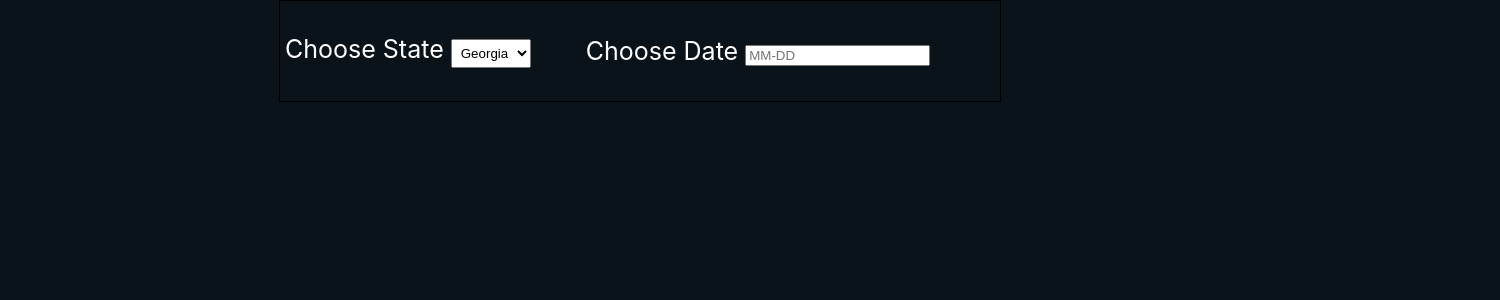
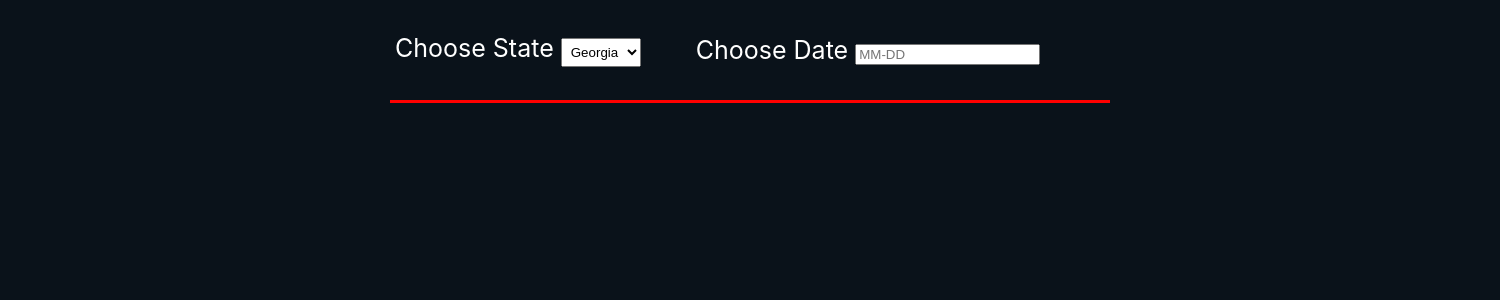
Before and after one commit to raza23/playon, a React (Create React App) app: page / in a window 1280 px wide. Shown: the top 300 px of the page, 1500 px wide, since content can reach past the window. Built offline with nearby package versions, Linux system fonts and the light colour scheme; no server answers.

Commit message:
made minor css changes to make background color consistent

```diff
--- a/src/App.css
+++ b/src/App.css
@@ -1,6 +1,6 @@
 .App {
+  /* text-align: center;
   background-color: #0a121a;
-  /* text-align: center;
 
   border: 3px solid #ff0000;
   left: 50%;
@@ -11,12 +11,12 @@
   position: flex;
 
   background-color: #0a121a;
-  width: auto;
+  /* width: auto; */
   /* min-height: 10vh; */
   /* height: 2000px; */
   display: flex;
   flex-direction: column;
-  /* width: 1000px; */
+  width: 1500px;
   overflow-x: auto;
   /* overflow-y: auto; */
 
@@ -32,7 +32,8 @@
   /* background-color: #282c34; */
   width: 720px;
   height: 100px;
-  border: 1px solid black;
+  border-bottom-style: solid;
+  border-color: red; /* blue */
   display: flex;
   align-items: center;
   /* left: 2000px; */
--- a/src/index.css
+++ b/src/index.css
@@ -1,4 +1,5 @@
 body {
+  position: absolute;
   margin: 0;
   font-family: -apple-system, BlinkMacSystemFont, "Segoe UI", "Roboto", "Oxygen",
     "Ubuntu", "Cantarell", "Fira Sans", "Droid Sans", "Helvetica Neue",
```
